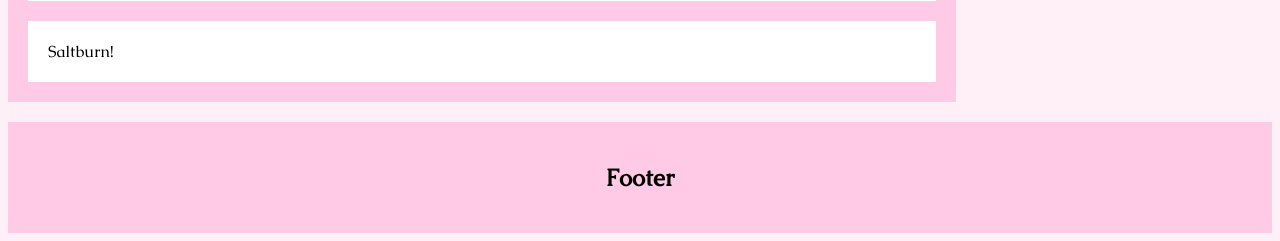
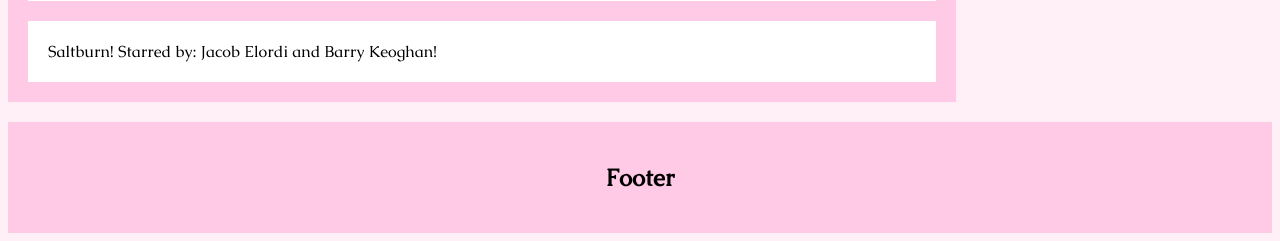
Before and after one commit to Miguel-Moldez/lab2, a PHP site: page / in a window 1280 px wide. Shown: the part 2048-2289 px from the top of the page. Run offline with PHP 8.4, Linux system fonts and the light colour scheme.

Commit message:
Added Variables

```diff
--- a/week8/index.php
+++ b/week8/index.php
@@ -289,8 +289,16 @@
 
       <?php
         $txt = "Saltburn!";
+        $x = "Jacob Elordi ";
+        $y = "Barry Keoghan";
+
         echo "$txt";
-      ?>
+        echo "\nStarred by: " .$x. "and " .$y. "!";
+        ?>
+
+      <?php
+
+        ?>
 
     </div>
   </div>
```
